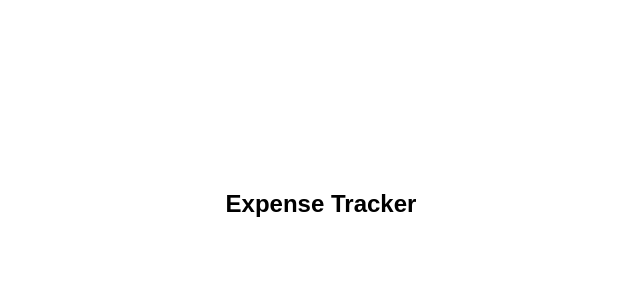
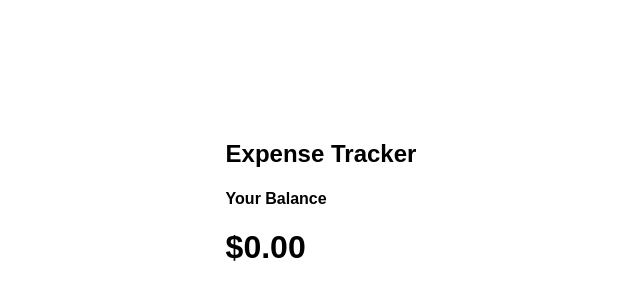
Before and after one commit to statst/ExpenseTracker, a React (Create React App) app: page / in a window 1280 px wide. Shown: the part 196-496 px from the top of the page, without its empty margins (319-959 px from the left). Built offline with nearby package versions, Linux system fonts and the light colour scheme.

Commit message:
added balance component

```diff
--- a/src/App.js
+++ b/src/App.js
@@ -1,11 +1,16 @@
 import React from 'react';
-import Header from './components/Header/Header';
+import { Header } from './components/Header/Header';
+import { Balance } from './components/Balance/Balance';
 import './App.css';
 
 function App() {
   return (
     <>
       <Header />
+      <div className="container">
+        <Balance />
+      </div>
+
     </>
   );
 }
--- /dev/null
+++ b/src/components/Balance/Balance.js
@@ -0,0 +1,10 @@
+import React from 'react';
+
+export const Balance = () => {
+  return (
+    <div>
+      <h4>Your Balance</h4>
+      <h1 id="balance">$0.00</h1>
+    </div>
+  )
+}
--- a/src/components/Header/Header.js
+++ b/src/components/Header/Header.js
@@ -1,11 +1,9 @@
 import React from 'react';
 
-const Header = () => {
+export const Header = () => {
   return (
     <h2>
       Expense Tracker
     </h2>
   )
 }
-
-export default Header;
```
Also changed, not shown: src/components/Balance/Balance.css (added).
